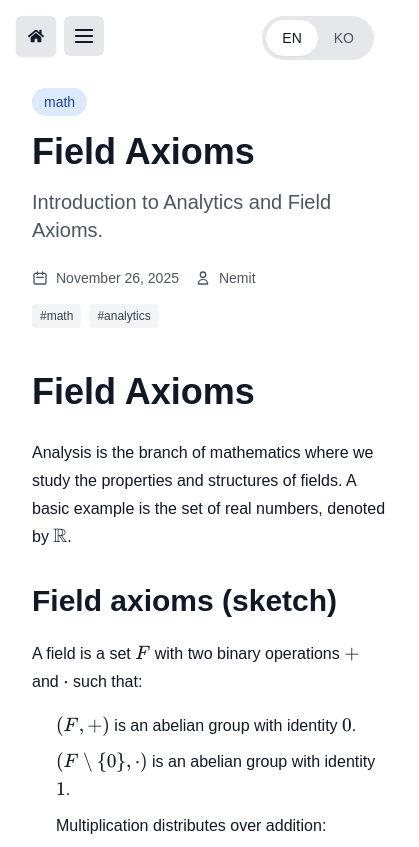
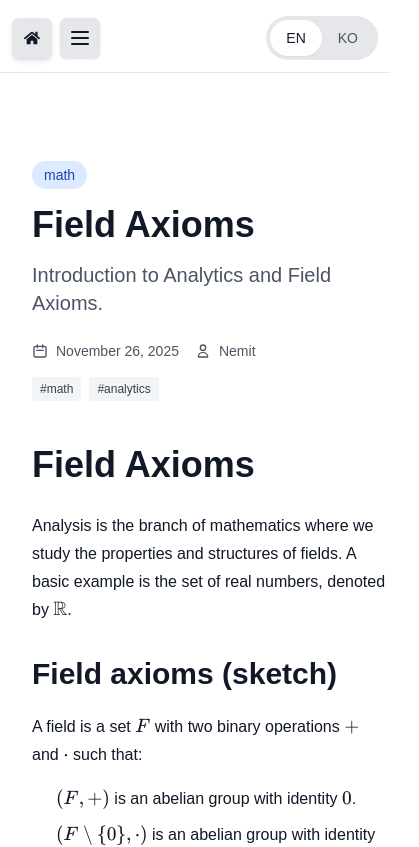
Before and after one commit to Nemit0/Nemit0.github.io, a Next.js app: page /en/posts/field_axioms in a window 390 px wide. Shown: the top 847 px of the page, 419 px wide, since content can reach past the window. Built offline with nearby package versions, Linux system fonts and the light colour scheme.

Commit message:
fixed reactive sticking issue

```diff
--- a/src/app/[lang]/layout.tsx
+++ b/src/app/[lang]/layout.tsx
@@ -3,9 +3,7 @@ import { notFound } from "next/navigation";
 import "../globals.css";
 import { isValidLanguage, type Language, languageNames } from "@/lib/i18n";
 import { getCategoryTree } from "@/lib/posts";
-import LanguageToggle from "@/components/LanguageToggle";
-import CategorySidebar from "@/components/CategorySidebar";
-import HomeLink from "@/components/HomeLink";
+import AppShell from "@/components/AppShell";
 
 export async function generateStaticParams() {
   return [{ lang: 'en' }, { lang: 'ko' }];
@@ -43,21 +41,8 @@ export default async function LangLayout({
   const categories = getCategoryTree(langTyped);
 
   return (
-    <div className="min-h-screen bg-white dark:bg-gray-950">
-      <HomeLink lang={langTyped} />
-      <LanguageToggle currentLang={langTyped} />
-      <div className="w-full flex items-start">
-        <CategorySidebar
-          lang={langTyped}
-          categories={categories}
-          className="flex-shrink-0"
-        />
-        <main className="flex-1 px-4 lg:px-10 py-10">
-          <div className="w-full max-w-4xl">
-            {children}
-          </div>
-        </main>
-      </div>
-    </div>
+    <AppShell lang={langTyped} categories={categories}>
+      {children}
+    </AppShell>
   );
 }
--- a/src/app/globals.css
+++ b/src/app/globals.css
@@ -22,6 +22,7 @@ body {
   color: var(--foreground);
   background: var(--background);
   font-family: Arial, Helvetica, sans-serif;
+  overflow-x: hidden;
 }
 
 @layer utilities {
--- /dev/null
+++ b/src/components/AppShell.tsx
@@ -0,0 +1,82 @@
+'use client';
+
+import { useState } from 'react';
+import type { Language } from '@/lib/i18n';
+import type { CategoryNode } from '@/types/post';
+import HomeLink from '@/components/HomeLink';
+import LanguageToggle from '@/components/LanguageToggle';
+import CategorySidebar from '@/components/CategorySidebar';
+
+interface AppShellProps {
+  lang: Language;
+  categories: CategoryNode[];
+  children: React.ReactNode;
+}
+
+export default function AppShell({ lang, categories, children }: AppShellProps) {
+  const [isMobileMenuOpen, setIsMobileMenuOpen] = useState(false);
+
+  return (
+    <div className="min-h-screen bg-white dark:bg-gray-950 overflow-x-hidden">
+      <header
+        className="
+          sticky top-0 z-40 border-b border-gray-200 dark:border-gray-800
+          bg-white/90 dark:bg-gray-950/90 backdrop-blur supports-[backdrop-filter]:bg-white/75
+          px-3 md:px-6 pt-[max(1rem,env(safe-area-inset-top))] pb-3
+        "
+      >
+        <div className="w-full flex items-center justify-between gap-3">
+          <div className="flex items-center gap-2">
+            <HomeLink lang={lang} floating={false} className="shadow-md" />
+            <button
+              type="button"
+              onClick={() => setIsMobileMenuOpen((prev) => !prev)}
+              className="
+                md:hidden inline-flex items-center justify-center h-10 w-10 rounded-md
+                bg-gray-200 dark:bg-gray-700 text-gray-900 dark:text-white shadow
+                hover:bg-gray-300 dark:hover:bg-gray-600 transition-colors
+                focus:outline-none focus:ring-2 focus:ring-blue-500
+              "
+              aria-label={isMobileMenuOpen ? 'Close categories' : 'Open categories'}
+              aria-expanded={isMobileMenuOpen}
+            >
+              <svg
+                className="w-6 h-6"
+                fill="none"
+                strokeLinecap="round"
+                strokeLinejoin="round"
+                strokeWidth="2"
+                viewBox="0 0 24 24"
+                stroke="currentColor"
+              >
+                {isMobileMenuOpen ? (
+                  <path d="M6 18L18 6M6 6l12 12" />
+                ) : (
+                  <path d="M4 6h16M4 12h16M4 18h16" />
+                )}
+              </svg>
+            </button>
+          </div>
+
+          <LanguageToggle currentLang={lang} floating={false} className="ml-auto" />
+        </div>
+      </header>
+
+      <div className="w-full flex flex-col md:flex-row items-start">
+        <CategorySidebar
+          lang={lang}
+          categories={categories}
+          className="flex-shrink-0"
+          mobileOpen={isMobileMenuOpen}
+          onMobileOpenChange={setIsMobileMenuOpen}
+          showInternalMobileTrigger={false}
+        />
+        <main className="flex-1 px-4 lg:px-10 py-10">
+          <div className="w-full max-w-6xl mx-auto">
+            {children}
+          </div>
+        </main>
+      </div>
+    </div>
+  );
+}
--- a/src/components/CategorySidebar.tsx
+++ b/src/components/CategorySidebar.tsx
@@ -10,6 +10,9 @@ interface CategorySidebarProps {
   categories: CategoryNode[];
   currentCategory?: string;
   className?: string;
+  mobileOpen?: boolean;
+  onMobileOpenChange?: (open: boolean) => void;
+  showInternalMobileTrigger?: boolean;
 }
 
 interface CategoryItemProps {
@@ -90,12 +93,23 @@ export default function CategorySidebar({
   categories,
   currentCategory,
   className = '',
+  mobileOpen,
+  onMobileOpenChange,
+  showInternalMobileTrigger = true,
 }: CategorySidebarProps) {
   // Default: expand all root-level categories
   const [expandedCategories, setExpandedCategories] = useState<Set<string>>(
     new Set(categories.map(c => c.slug))
   );
-  const [isMobileOpen, setIsMobileOpen] = useState(false);
+  const [internalMobileOpen, setInternalMobileOpen] = useState(false);
+
+  const isMobileOpen = mobileOpen ?? internalMobileOpen;
+  const setIsMobileOpen = (open: boolean) => {
+    onMobileOpenChange?.(open);
+    if (mobileOpen === undefined) {
+      setInternalMobileOpen(open);
+    }
+  };
 
   const toggleExpand = (slug: string) => {
     setExpandedCategories((prev) => {
@@ -138,9 +152,14 @@ export default function CategorySidebar({
   return (
     <>
       {/* Mobile hamburger button */}
+      {showInternalMobileTrigger && (
         <button
           onClick={() => setIsMobileOpen(!isMobileOpen)}
-        className="fixed top-4 left-16 z-50 md:hidden p-2 rounded-md bg-gray-200 dark:bg-gray-700 text-gray-900 dark:text-white focus:outline-none focus:ring-2 focus:ring-blue-500"
+          className="
+            md:hidden self-start ml-4 mt-3 mb-2 inline-flex items-center justify-center
+            p-2 rounded-md bg-gray-200 dark:bg-gray-700 text-gray-900 dark:text-white shadow
+            focus:outline-none focus:ring-2 focus:ring-blue-500
+          "
           aria-label="Toggle category menu"
           aria-expanded={isMobileOpen}
         >
@@ -160,12 +179,13 @@ export default function CategorySidebar({
             )}
           </svg>
         </button>
+      )}
 
       {/* Desktop sidebar */}
       <aside
         className={`
           hidden md:block w-64 bg-white dark:bg-gray-900 border-r border-gray-200 dark:border-gray-700
-          sticky top-0 h-screen overflow-y-auto p-4
+          sticky top-[4.5rem] h-screen overflow-y-auto p-4
           ${className}
         `}
       >
--- a/src/components/HomeLink.tsx
+++ b/src/components/HomeLink.tsx
@@ -2,12 +2,26 @@ import Link from 'next/link';
 import { FaHome } from 'react-icons/fa';
 import { type Language } from '@/lib/i18n';
 
-export default function HomeLink({ lang }: { lang: Language }) {
+interface HomeLinkProps {
+  lang: Language;
+  floating?: boolean;
+  className?: string;
+}
+
+export default function HomeLink({ lang, floating = true, className = '' }: HomeLinkProps) {
+  const positioning = floating ? 'fixed top-4 left-4 z-50' : '';
   return (
     <Link
       href={`/${lang}/about`}
       aria-label="Go to about page"
-      className="fixed top-4 left-4 z-50 inline-flex items-center justify-center h-10 w-10 rounded-md bg-gray-200 dark:bg-gray-700 text-gray-900 dark:text-white shadow hover:bg-gray-300 dark:hover:bg-gray-600 transition-colors focus:outline-none focus:ring-2 focus:ring-blue-500 focus:ring-offset-2 focus:ring-offset-gray-50 dark:focus:ring-offset-gray-900"
+      className={`
+        inline-flex items-center justify-center h-10 w-10 rounded-md
+        bg-gray-200 dark:bg-gray-700 text-gray-900 dark:text-white shadow
+        hover:bg-gray-300 dark:hover:bg-gray-600 transition-colors
+        focus:outline-none focus:ring-2 focus:ring-blue-500
+        focus:ring-offset-2 focus:ring-offset-gray-50 dark:focus:ring-offset-gray-900
+        ${positioning} ${className}
+      `}
     >
       <FaHome />
     </Link>
--- a/src/components/LanguageToggle.tsx
+++ b/src/components/LanguageToggle.tsx
@@ -6,9 +6,14 @@ import { type Language, languages } from '@/lib/i18n';
 interface LanguageToggleProps {
   currentLang: Language;
   className?: string;
+  floating?: boolean;
 }
 
-export default function LanguageToggle({ currentLang, className = '' }: LanguageToggleProps) {
+export default function LanguageToggle({
+  currentLang,
+  className = '',
+  floating = true,
+}: LanguageToggleProps) {
   const router = useRouter();
   const pathname = usePathname();
 
@@ -32,7 +37,11 @@ export default function LanguageToggle({ currentLang, className = '' }: Language
 
   return (
     <div
-      className={`fixed top-4 right-4 z-50 flex rounded-full bg-gray-200 dark:bg-gray-700 p-1 ${className}`}
+      className={`
+        flex rounded-full bg-gray-200 dark:bg-gray-700 p-1
+        ${floating ? 'fixed top-4 right-4 z-50' : ''}
+        ${className}
+      `}
       role="group"
       aria-label="Language selection"
     >
```
Also changed, not shown: content/[page]about/about-en.md (+10 -2 lines), content/[page]about/about-ko.md (+9 -3 lines). Lines whose indentation alone changed are shown as unchanged.
